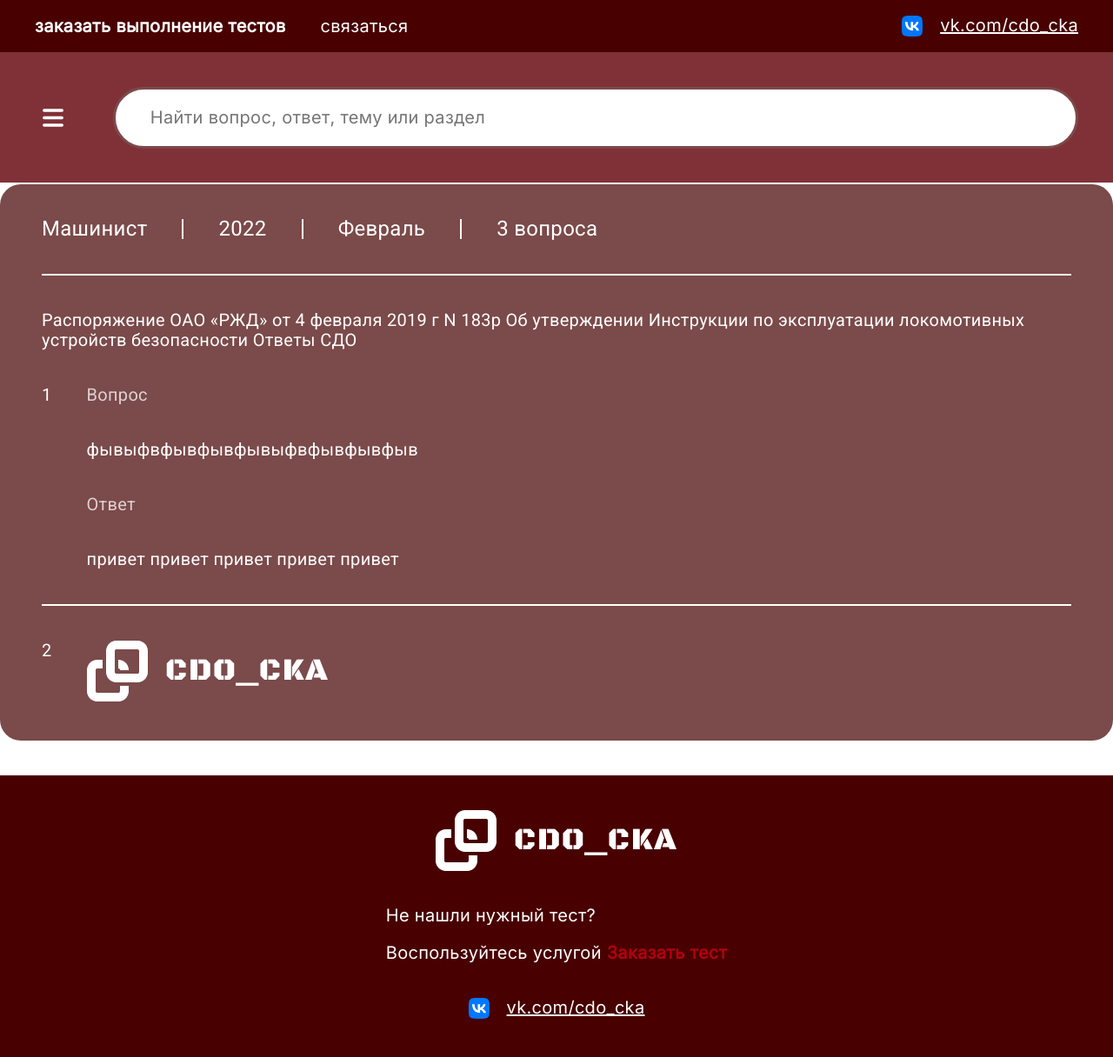
After one commit to Papr1ka/DOHATEP_SITE, a Django app: page /test in a window 1280 px wide. The commit adds this page. Shown: the whole page at 87% size. Run offline with Django 4.2, Linux system fonts and the light colour scheme.

Commit message:
test page

```diff
--- a/dohater_site/cdo_ska/urls.py
+++ b/dohater_site/cdo_ska/urls.py
@@ -1,8 +1,9 @@
 from django.urls import path
-from .views import index, home, create_test
+from .views import index, home, create_test, test
 
 urlpatterns = [
     path('', home),
     path('index', index),
-    path('create_test', create_test)
+    path('create_test', create_test),
+    path('test', test),
 ]
--- a/dohater_site/cdo_ska/views.py
+++ b/dohater_site/cdo_ska/views.py
@@ -9,3 +9,6 @@ def home(request):
 
 def create_test(request):
     return render(request, 'cdo_ska/create_test.html')
+
+def test(request):
+    return render(request, 'cdo_ska/test.html')
--- a/dohater_site/static/css/main.css
+++ b/dohater_site/static/css/main.css
@@ -23,6 +23,10 @@
     font-size: 20px;
     line-height: 115%;
     letter-spacing: 0.015em;
+}
+
+p{
+    word-wrap: break-word;
 }
 
 .headerfont{
--- a/dohater_site/static/css/create_test.css
+++ b/dohater_site/static/css/test.css
@@ -1,6 +1,7 @@
 .c-content{
     width: 100%;
     padding: 40px 80px;
+    padding-top: 80px;
     display: flex;
     flex-direction: column;
     gap: 80px;
@@ -90,6 +91,30 @@
     transform: translateY(-5px);
 }
 
+.c-big-font{
+    font-size: 24px;
+}
+
+.c-info{
+    gap: 40px;
+}
+
+.c-info div{
+    display: flex;
+    gap: 40px;
+    width: fit-content;
+}
+
+.c-info div:not(:last-child){
+    padding-right: 40px;
+    border-right: 2px solid var(--white_color);
+}
+
+.c-info p:not(:last-child){
+    padding-right: 40px;
+    border-right: 2px solid var(--white_color);
+}
+
 .add{
     background-color: var(--red_color);
 }
@@ -104,6 +129,10 @@
 
 .space{
     justify-content: space-between;
+}
+
+.image img{
+    max-width: 100%;
 }
 
 @media screen and (max-width: 1280px) {
@@ -136,6 +165,15 @@
     .c-header{
         font-size: 24px;
     }
+
+    .c-info{
+        flex-direction: column;
+    }
+
+    .c-info div:not(:last-child){
+        border: none;
+        padding-right: 0px;
+    }
 }
 
 @media screen and (max-width: 480px) {
--- a/dohater_site/templates/cdo_ska/create_test.html
+++ b/dohater_site/templates/cdo_ska/create_test.html
@@ -4,7 +4,7 @@
 
 {% block links %}
 <link rel="stylesheet" href="{% static 'css/home.css' %}">
-<link rel="stylesheet" href="{% static 'css/create_test.css' %}">
+<link rel="stylesheet" href="{% static 'css/test.css' %}">
 <link rel="stylesheet" href="{% static 'css/dropdown.css' %}">
 <link rel="stylesheet" href="{% static 'css/spinbox.css' %}">
 {% endblock links %}
@@ -97,7 +97,7 @@
             </div>
             <div class="line"></div>
             <div class="c-box top c-v-480">
-                <p class="">1</p>
+                <p class="">2</p>
                 <div class="c-box vertical">
                     <p class="muted c-box space">
                         Изображение
--- /dev/null
+++ b/dohater_site/templates/cdo_ska/test.html
@@ -0,0 +1,49 @@
+{% extends 'cdo_ska/index.html' %}
+
+{% load static %}
+
+{% block links %}
+<link rel="stylesheet" href="{% static 'css/home.css' %}">
+<link rel="stylesheet" href="{% static 'css/test.css' %}">
+{% endblock links %}
+
+{% block content %}
+
+<div class="wrapper">
+    <div class="inner">
+        <div class="content c-content mainfont">
+            <div class="c-info c-box c-big-font">
+                <div>
+                    <p>Машинист</p>
+                    <p>2022</p>
+                </div>
+                <div>
+                    <p>Февраль</p>
+                    <p>3 вопроса</p>
+                </div>
+            </div>
+            <div class="line"></div>
+            <div class="big-font">Распоряжение ОАО «РЖД» от 4 февраля 2019 г N 183р Об утверждении Инструкции по эксплуатации локомотивных устройств безопасности Ответы СДО</div>
+            <div class="c-box top c-v-480">
+                <p class="">1</p>
+                <div class="c-box vertical">
+                    <p class="muted c-box space">Вопрос</p>
+                    <p>фывыфвфывфывфывыфвфывфывфыв</p>
+                    <p class="muted">Ответ</p>
+                    <p>привет привет привет привет привет</p>
+                </div>
+            </div>
+            <div class="line"></div>
+            <div class="c-box top c-v-480">
+                <p class="">2</p>
+                <div class="c-box vertical">
+                    <div class="image">
+                        <img src="{% static 'images/logo.png' %}" alt="">
+                    </div>
+                </div>
+            </div>
+        </div>
+    </div>
+</div>
+
+{% endblock content %}
```
